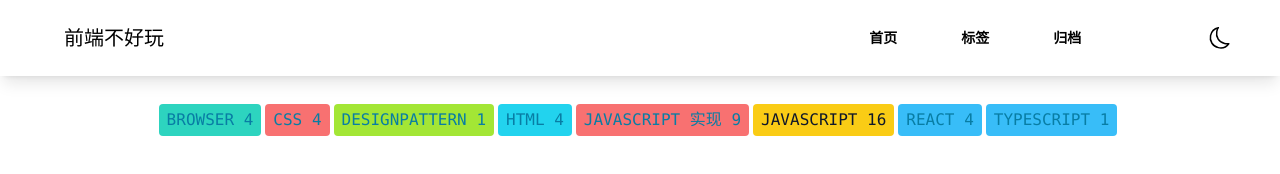
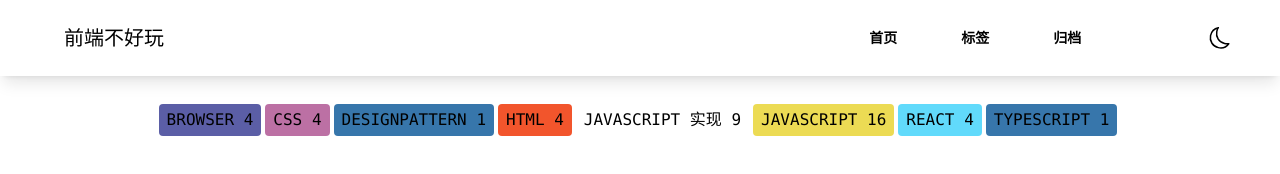
Before and after one commit to Wangbaoqi/old-blog, a Gatsby site: page /tags in a window 1280 px wide. Built offline with nearby package versions, Linux system fonts and the light colour scheme; Gatsby itself is replaced by a stand-in of ours; some packages are replaced by stand-ins of ours.

Commit message:
update archive

```diff
--- a/content/blog/React/reactAPi.md
+++ b/content/blog/React/reactAPi.md
@@ -1,6 +1,6 @@
 ---
 title: 从源码看 React API
-date: 2021-07-06 10:28:48
+date: 2022-01-06 10:28:48
 cover: https://cdn.jsdelivr.net/gh/Wangbaoqi/blogImgs@master/nateImgs/react/react-api.png
 tags:
   - react
--- a/content/blog/React/reactDiff.md
+++ b/content/blog/React/reactDiff.md
@@ -1,6 +1,6 @@
 ---
 title: 从源码看 React Diff 算法
-date: 2021-07-10 10:28:48
+date: 2022-01-10 10:28:48
 cover: https://cdn.jsdelivr.net/gh/Wangbaoqi/blogImgs@master/nateImgs/react/react-diff.png
 tags:
   - react
--- a/content/blog/React/reactJSX.md
+++ b/content/blog/React/reactJSX.md
@@ -1,6 +1,6 @@
 ---
 title: 从源码看 React JSX
-date: 2021-07-02 10:28:48
+date: 2022-01-02 10:28:48
 cover: https://cdn.jsdelivr.net/gh/Wangbaoqi/blogImgs@master/nateImgs/react/react-jsx.png
 tags:
   - react
--- a/content/blog/React/reactMind.md
+++ b/content/blog/React/reactMind.md
@@ -1,6 +1,6 @@
 ---
 title: React 理念
-date: 2021-07-01 10:28:48
+date: 2022-01-01 10:28:48
 cover: https://cdn.jsdelivr.net/gh/Wangbaoqi/blogImgs@master/nateImgs/react/react-core.png
 tags:
   - react
@@ -11,7 +11,7 @@ categories: React
 
 **快速响应**，正是衡量一个Web应用程序是否是优秀的、体验好的标准。
 
-对于快速响应，主要体现在**屏幕刷新**和**服务快速响应**。*
+对于快速响应，主要体现在**屏幕刷新**和**服务快速响应**
 
 ### 屏幕刷新
 
--- a/gatsby-node.js
+++ b/gatsby-node.js
@@ -2,7 +2,6 @@ const path = require(`path`)
 const { createFilePath } = require(`gatsby-source-filesystem`)
 
 const _ = require("lodash")
-
 
 
 exports.createPages = async ({ graphql, actions, reporter }) => {
@@ -11,7 +10,6 @@ exports.createPages = async ({ graphql, actions, reporter }) => {
   // Define a template for blog post
   const blogPost = path.resolve(`./src/templates/blog-post.js`)
   const tagTemplate = path.resolve("./src/templates/blog-tags.js")
-  const categoryTemplate = path.resolve("./src/templates/blog-category.js")
 
   // Get all markdown blog posts sorted by date
   const result = await graphql(
@@ -111,7 +109,6 @@ exports.onCreateNode = ({ node, actions, getNode }) => {
       value,
     })
 
-
     createNodeField({ node, name: "year", value: year })
     createNodeField({ node, name: "month", value: month })
     createNodeField({ node, name: "year-month", value: year_month })
--- a/package.json
+++ b/package.json
@@ -8,11 +8,13 @@
     "url": "https://github.com/gatsbyjs/gatsby/issues"
   },
   "dependencies": {
+    "@headlessui/react": "^1.4.3",
     "@mdx-js/mdx": "^1.6.22",
     "@mdx-js/react": "^1.6.22",
     "@tailwindcss/line-clamp": "^0.3.1",
     "@tailwindcss/typography": "^0.5.0",
     "autoprefixer": "^10.4.2",
+    "classnames": "^2.3.1",
     "daisyui": "^1.22.0",
     "gatsby": "^4.4.0",
     "gatsby-plugin-feed": "^4.4.0",
--- a/src/components/layout.js
+++ b/src/components/layout.js
@@ -18,7 +18,7 @@ const Layout = ({ children }) => {
         <header className="shadow-lg fixed top-0 z-50 w-full">
           <Aside />
         </header>
-        <main className="max-w-screen-xl mx-auto px-4 sm:px-6 md:px-12 z-1 mt-20">
+        <main className="max-w-screen-xl mx-auto px-4 sm:px-6 md:px-8 z-1 mt-20">
           {/* <Header /> */}
           <section className="relative h-screen pb-24 pt-2 pr-2 pl-2 md:pt-0 md:pr-0 md:pl-0">
             {children}
--- a/src/components/topArticle.js
+++ b/src/components/topArticle.js
@@ -2,6 +2,7 @@
 import * as React from "react"
 import { Link, graphql, useStaticQuery } from "gatsby"
 
+import { tagColorEnum } from '../config'
 
 const TopArticle = () => {
 
@@ -31,32 +32,37 @@ const TopArticle = () => {
 
   const articles = data.allMarkdownRemark.nodes || []
 
+  const getTagCls = (tag) => {
+    const tagColor = tagColorEnum[tag] ;
+
+    return `px-2 py-1 text-sm rounded-full ${tagColor} bg-react-b text-react-c`
+  }
 
   return (
-    <section className="home-card pt-20">
+    <section className="home-card pt-20 transition duration-500 ease-in-out transform hover:scale-100">
       {
         articles.map((im,idx) => (
           <div key={idx} className="flex flex-col lg:h-80 lg:flex-row">
             <figure className="basis-1/2 pr-10">
-              <img src="https://cdn.jsdelivr.net/gh/Wangbaoqi/blogImgs@master/nateImgs/react/react-diff.png" className="rounded-xl h-full" />
+              <img src="https://cdn.jsdelivr.net/gh/Wangbaoqi/blogImgs@master/nateImgs/react/react-diff.png" className="rounded-3xl h-full" />
             </figure>
             <div className="basis-1/2 flex flex-col justify-between">
               <ul className="flex mb-4">
                 {(im.frontmatter.tags || []).map((tag, idx) => (
-                  <li key={idx}>
+                  <li key={idx} className={getTagCls(tag)}>
                     <em>{`#${tag}`}</em>
                   </li>
                 ))}
               </ul>
 
-              <h2 className="mb-4 text-4xl hover:text-primary-focus">
+              <h2 className="mb-4 text-4xl font-medium hover:text-primary-focus">
                 <Link to={im.fields.slug} itemProp="url">
                   {im.frontmatter.title}
                 </Link>
               </h2>
 
               <p
-                className="mb-4"
+                className="mb-4 line-clamp-4"
                 dangerouslySetInnerHTML={{
                   __html: im.frontmatter.description || im.excerpt,
                 }}
--- /dev/null
+++ b/src/config.js
@@ -0,0 +1,12 @@
+
+
+
+export const tagColorEnum = {
+  'javascript': 'bg-javascript-b ',
+  'html': 'bg-html-b',
+  'css': 'bg-css-b ',
+  'typescript': 'bg-typescript-b',
+  'designPattern': 'bg-designPattern-b',
+  'react': 'bg-react-b',
+  'browser': 'bg-browser-b',
+}
--- a/src/pages/archive.js
+++ b/src/pages/archive.js
@@ -1,34 +1,120 @@
-import * as React from "react"
-import { graphql, useStaticQuery } from "gatsby"
-
+import React, { useEffect, useState } from "react"
+import { graphql, useStaticQuery, Link } from "gatsby"
+import ClassName from 'classnames'
 import Layout from "../components/layout"
 import Seo from "../components/seo"
+import { Tab } from '@headlessui/react'
+
 
 const Archive = () => {
-  // const siteTitle = data.site.siteMetadata.title
 
   const data = useStaticQuery(graphql`
     {
-      allMarkdownRemark {
-        group(field: fields___year_month) {
-          nodes {
-            frontmatter {
-              title
-              description
-              date
+      allMarkdownRemark(
+        sort: {order: DESC, fields: [frontmatter___date, fields___year, fields___month]}
+      ) {
+        group(field: fields___year) {
+          fieldValue
+          group(field: fields___month) {
+            edges {
+              node {
+                excerpt
+                fields {
+                  slug
+                }
+                frontmatter {
+                  date(formatString: "YYYY-MM-DD")
+                  description
+                  tags
+                  title
+                }
+              }
             }
+            fieldValue
           }
-          fieldValue
         }
       }
     }
   `)
 
-  const dateList = data.allMarkdownRemark.group
+
+  const dateGroup = data.allMarkdownRemark.group;
+
+  const yearGroup = []
+  // const monthGroup = []
+
+  const yearList = dateGroup.map((d,id) => {
+    yearGroup[id] = {}
+    yearGroup[id].year = d.fieldValue;
+    yearGroup[id].month = d.group.map(v => v.fieldValue).sort((a, b) => b - a)
+  })
+
+  yearGroup.sort((a, b) => b.year - a.year)
+
+  const monthGroup = dateGroup.reduceRight((prev, cur) => {
+    return [...prev, ...cur.group.sort((a, b) => b.fieldValue - a.fieldValue)]
+  }, [])
+
+
   return (
     <Layout >
       <Seo title="" />
-      <h1>Archive</h1>
+      <section className="">
+        <div className="px-2 py-20">
+          <div className="flex justify-start w-full">
+            <Tab.Group defaultIndex={0}>
+              <Tab.List className=" basis-1/4 mr-20">
+                {
+                  yearGroup.map((y, fid) => (
+                    <div className="collapse w-48 rounded-box collapse-arrow mb-5" key={fid}>
+                      <input type="checkbox" className="px-3"/>
+                      <div className="collapse-title text-base font-medium bg-base-content">
+                        {y.year}
+                      </div>
+                      <div className="collapse-content p-0 bg-primary-content" >
+                        {
+                          y.month.map((node, sid) => (
+                            <Tab key={sid} className={( {selected }) =>
+                              ClassName('w-48 py-2 mb-1 hover:bg-secondary/10 rounded-lg', selected ? 'text-secondary bg-secondary/20' : '')
+                            }>
+                              <div className='text-center w-full'>
+                                <h3 className="text-base ">{y.year}-{node}</h3>
+                              </div>
+                            </Tab>
+                          ))
+                        }
+                      </div>
+                    </div>
+                  ))
+                }
+              </Tab.List>
+              <Tab.Panels className='relative basis-3/4'>
+                <div className="relative px-4 before:absolute before:top-2 before:bottom-0 before:w-0.5 before:-left-3 before:bg-primary-focus/75">
+                  {
+                    monthGroup.map((node, idx) => (
+
+                      <Tab.Panel>
+                        {
+                          node.edges.map(({node}, idx) => (
+                            <div className="flex flex-col mb-12 relative before:absolute before:top-2 before:w-4 before:h-4 before:rounded-full before:left-[-35px] before:z-[1] before:bg-primary-focus">
+                              <h3 className="text-xl font-semibold tracking-wide hover:text-primary-focus">
+                                <Link to={node.fields.slug}>{node.frontmatter.title}</Link>
+                              </h3>
+                              <time className="text-xs tracking-wide uppercase ">{node.frontmatter.date}</time>
+                              <p className="mt-3" dangerouslySetInnerHTML={{__html: node.frontmatter.description || node.excerpt}}></p>
+                            </div>
+                          ))
+                        }
+                      </Tab.Panel>
+                    ))
+                  }
+                </div>
+              </Tab.Panels>
+            </Tab.Group>
+          </div>
+        </div>
+
+      </section>
     </Layout>
   )
 }
--- a/src/pages/tags.js
+++ b/src/pages/tags.js
@@ -12,6 +12,8 @@ import Tags from '../templates/blog-tags'
 
 import Layout from "../components/layout"
 import _ from "lodash"
+
+import { tagColorEnum } from '../config'
 
 
 
@@ -35,21 +37,10 @@ const TagsPage = ({children}) => {
     // },
   } = data;
 
+  const getTagCls = (tag) => {
+    const tagColor = tagColorEnum[tag] || '';
 
-  const tagColorEnum = {
-    'javascript': 'bg-javascript-400 text-slate-900',
-    'html': 'bg-html-400',
-    'css': 'bg-css-400',
-    'typescript': 'bg-typescript-400',
-    'designPattern': 'bg-designPattern-400',
-    'react': 'bg-react-400',
-    'browser': 'bg-browser-400',
-  }
-
-  const getTagCls = (tag) => {
-    const tagColor = tagColorEnum[tag] || 'bg-css-400';
-
-    return `py-1 px-2 mr-1 mt-6 text-base rounded text-accent ${tagColor}`
+    return `py-1 px-2 mr-1 mt-6 rounded ${tagColor}`
   }
 
   return (
--- a/tailwind.config.js
+++ b/tailwind.config.js
@@ -7,14 +7,35 @@ module.exports = {
     extend: {
 
       colors: {
-
-        html: colors.cyan,
-        css: colors.red,
-        javascript: colors.yellow,
-        typescript: colors.sky,
-        designPattern: colors.lime,
-        react: colors.sky,
-        browser: colors.teal
+        html: {
+          c: 'text-primary',
+          b: '#f2552c'
+        },
+        css: {
+          c: 'text-primary',
+          b: '#bc70a4'
+        },
+        javascript: {
+          c: 'text-primary',
+          b: '#ecdb54'
+        },
+        typescript: {
+          c: 'text-primary',
+          b: '#3776ab'
+        },
+        designPattern: {
+          c: 'text-primary',
+          b: '#3776ab'
+        },
+        react: {
+          c: 'text-primary',
+          b: '#61dafb'
+        },
+        browser: {
+          c: 'text-primary',
+          b: '#5b5ea6'
+        },
+        node: '#026e00'
       },
 
       minWidth: {
@@ -73,7 +94,8 @@ module.exports = {
           'base-100': '#ffffff',
           'base-200': '#f9fafb',
           'base-300': '#d1d5db',
-          'base-content': '#087ea4',
+
+          'base-content': '#39AFC8',
 
           'info': '#B65700',
           'success': '#009485',
```
Also changed, not shown: 2 other files.
